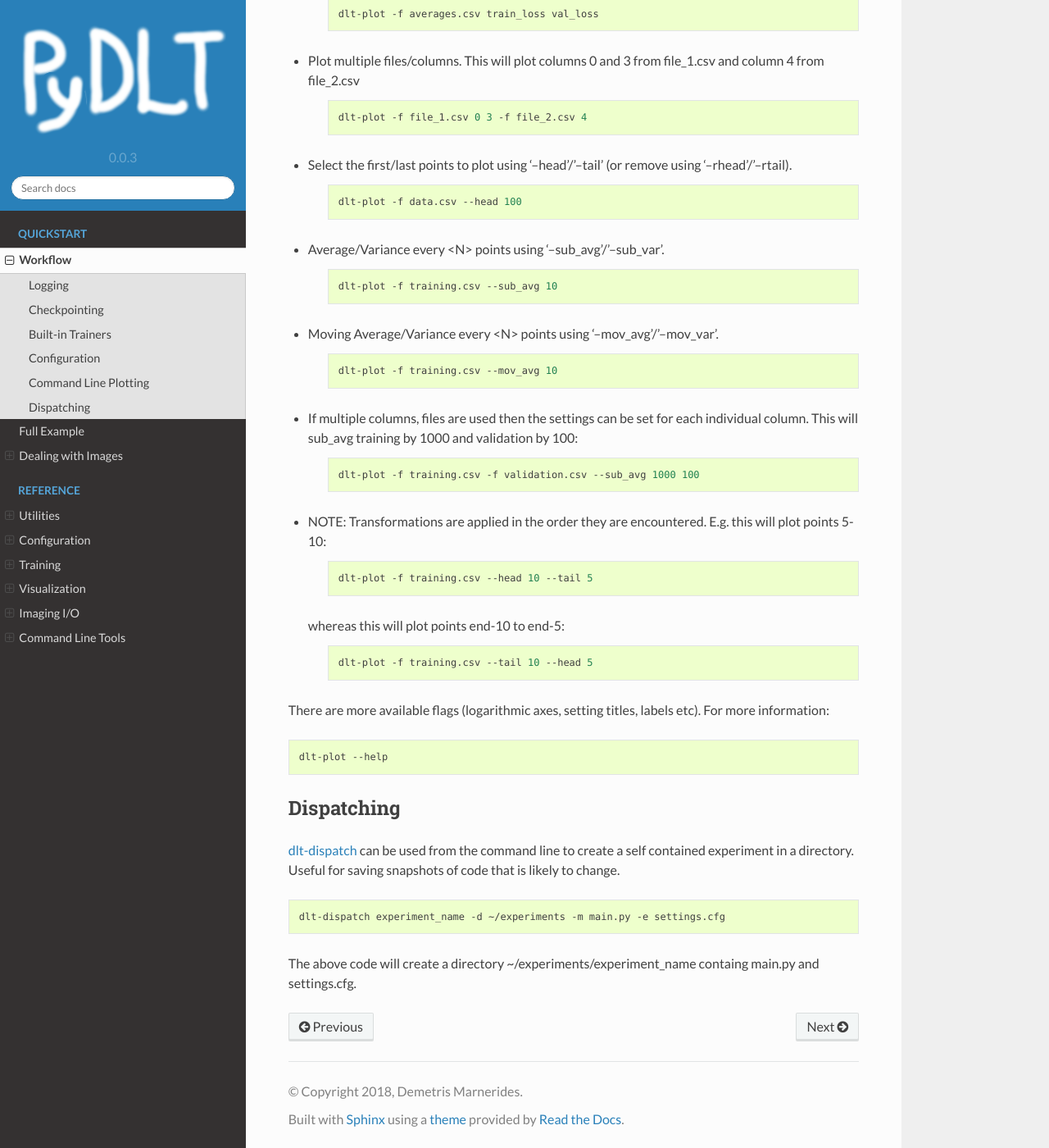
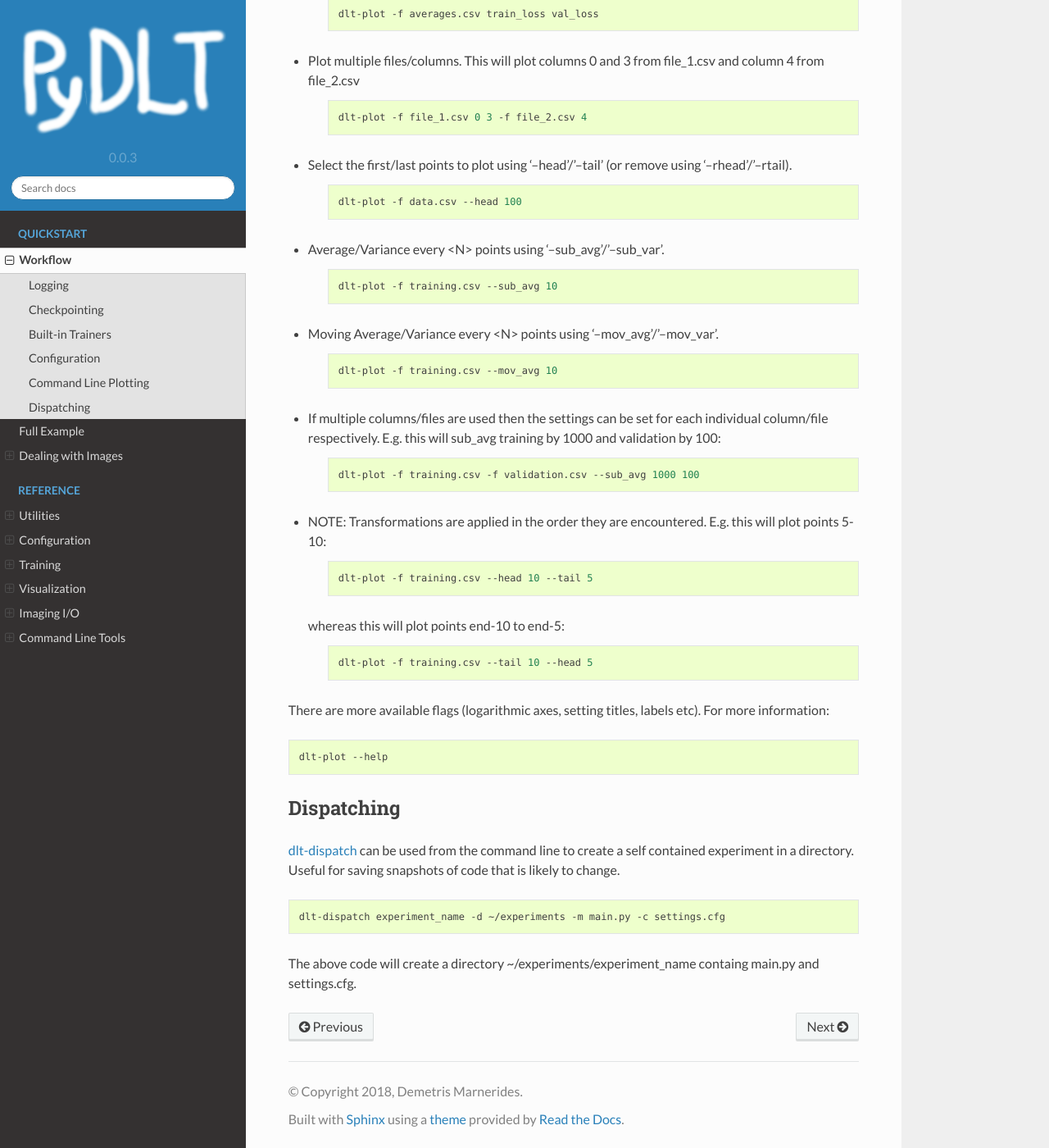
Before and after one commit to dmarnerides/pydlt, a Sphinx documentation site: the page built from docs/source/quickstart/workflow.rst, in a window 1280 px wide and 1400 px high, scrolled down 4135 px. Shown: the whole window at 82% size. Built offline with Sphinx 7.4.7 and the Read the Docs theme 2.0.0, drawn with Linux system fonts in a browser that asks for light colours; the version number is read from the project's files by our own code.

```diff
--- a/docs/source/quickstart/workflow.rst
+++ b/docs/source/quickstart/workflow.rst
@@ -200,8 +200,9 @@ Command Line Plotting
 
         dlt-plot -f training.csv --mov_avg 10
 
-- If multiple columns, files are used then the settings can be set for each
-  individual column. This will sub_avg training by 1000 and validation by 100:
+- If multiple columns/files are used then the settings can be set for each
+  individual column/file respectively. E.g. this will sub_avg training by 1000
+  and validation by 100:
 
     .. code-block:: bash
 
@@ -237,7 +238,7 @@ to change.
 
 .. code-block:: bash
 
-    dlt-dispatch experiment_name -d ~/experiments -m main.py -e settings.cfg
+    dlt-dispatch experiment_name -d ~/experiments -m main.py -c settings.cfg
 
 The above code will create a directory ~/experiments/experiment_name containg main.py
 and settings.cfg.
```
